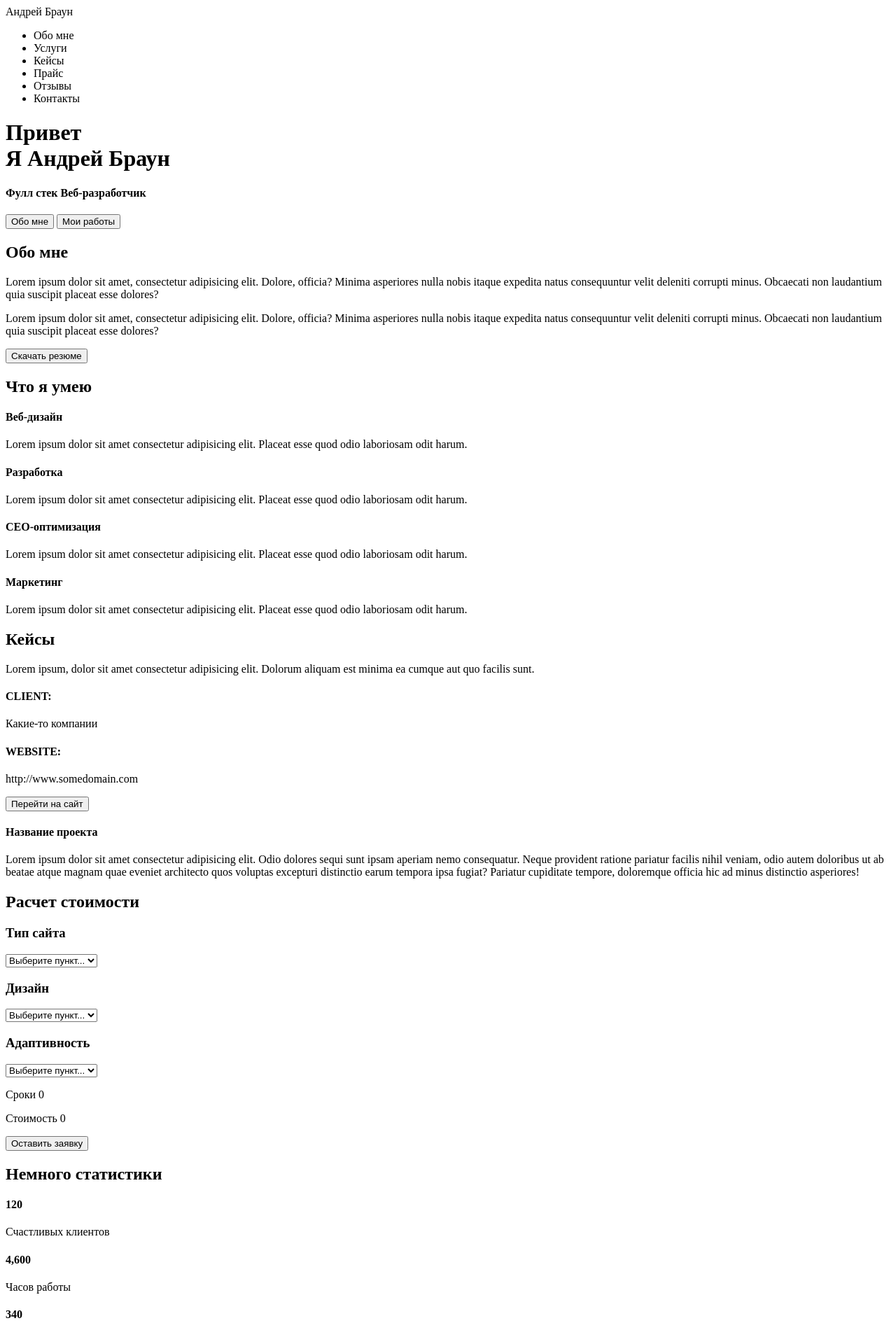
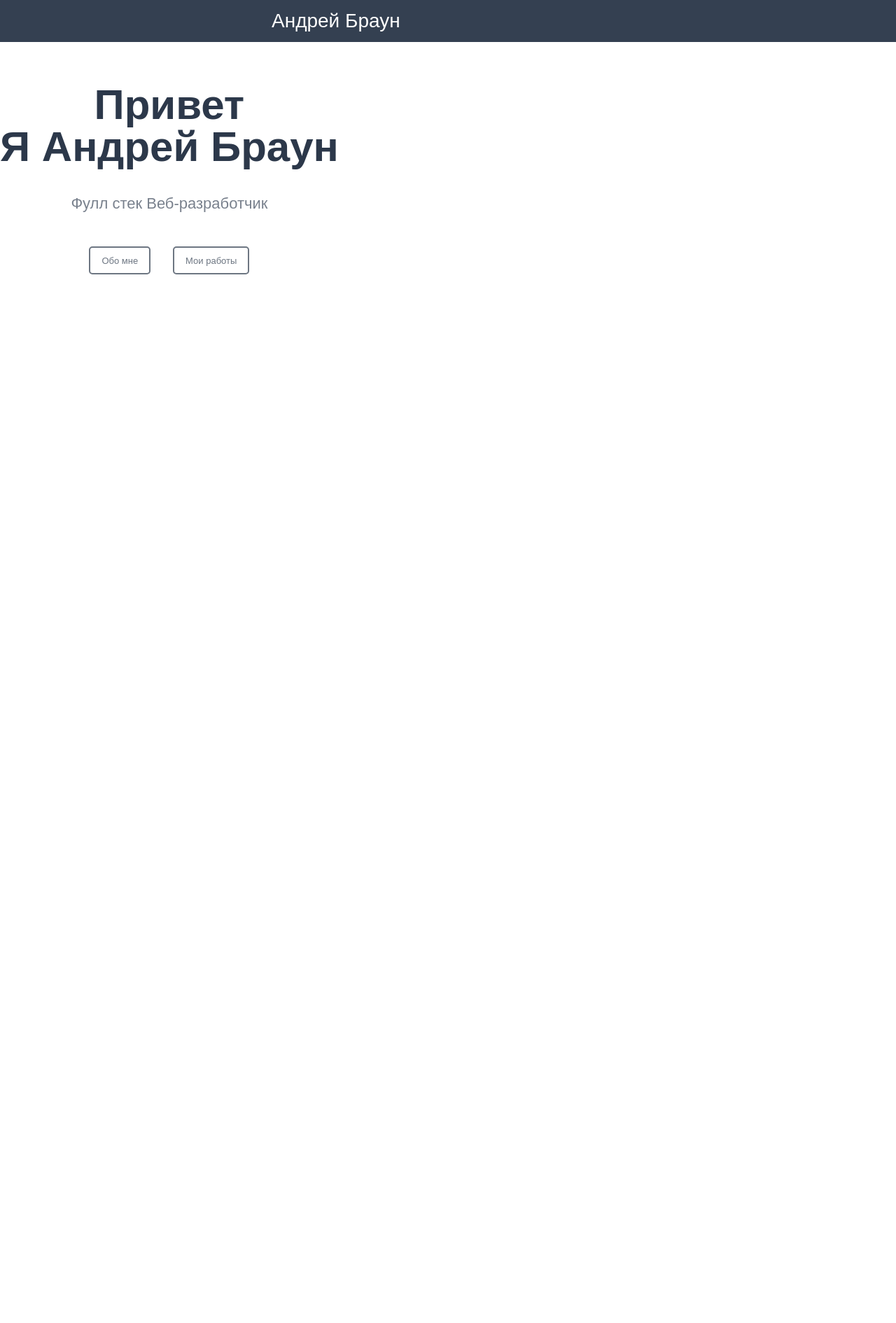
Before and after one commit to VoroncovStanislav/VoroncovStanislav.github.io, a plain HTML site: page src/index.html in a window 1280 px wide. Shown: the top 1890 px of the page at 70% size. After the commit the page ends 800 px from the top, so only its background shows below. Drawn offline with Linux system fonts and the light colour scheme; grey boxes are pictures that could not be loaded.

Commit message:
сделал шапку сайта

```diff
--- /dev/null
+++ b/src/css/reset.css
@@ -0,0 +1,41 @@
+*{
+    padding: 0;
+    margin: 0;
+    border: 0;
+}
+
+*,*:before, *:after{
+	-moz-box-sizing: border-box;
+	-webkit-box-sizing: border-box;
+	box-sizing: border-box;
+}
+
+:focus, :active{outline: none;}
+a:focus, a:active{outline: none;}
+
+nav, footer, header, aside{display: block;}
+
+html, body{
+height:100%;
+width:100%;
+font-size: 100%;
+line-height: 1;
+font-size:14px;
+-ms-text-size-adjust: 100%;
+-moz-text-size-adjust: 100%;
+-webkit-text-size-adjust: 100%;
+}
+
+input, button, textarea{font-family: inherit;
+}
+
+input::-ms-clear{display: none;}
+button{cursor: pointer;}
+button::-moz-focus-inner{padding: 0; border:0;}
+a, a:visited{text-decoration: none; color: black;}
+a:hover{text-decoration: none;}
+ul li{list-style: none;}
+img{vertical-align: top;}
+
+
+h1,h2,h3,h4,h5,h6{font-size: inherit; font-weight: 400;}
--- /dev/null
+++ b/src/css/style.css
@@ -0,0 +1,58 @@
+body{
+    font-family: Arial, sans-serif;
+}
+nav{
+    width: 100%;
+    height: 60px;
+    background: #344051;
+}
+.logo{
+    color: #fff;
+    font-size: 28px;
+    line-height: 60px;
+    padding-left: 388px;
+    float: left;
+}
+.menu{
+    float: left;
+    padding-left: 432px;
+}
+.menu li{
+    float: left;
+    line-height: 60px;
+    color: #fff;
+    margin-right: 40px;
+    font-size: 16px;
+    text-transform: uppercase;
+}
+.main{
+    width: 100%;
+    height: calc(100%-60px);
+    background: url(../img/bg.png) center/cover no-repeat;
+}
+.title_container{
+    float: left;
+    margin: 432px, 0px, 404px;
+    color: #2c384a;
+    text-align: center;
+}
+.title_container h1{
+    font-size: 60px;
+    font-weight: bold;
+}
+.title_container h4{
+    margin-top: 40px;
+    font-size: 22px;
+    color: #79818d;
+}
+.title_container input{
+    height: 40px;
+    text-align: center;
+    border: 2px solid #6d7682;
+    background: none;
+    border-radius: 5px;
+    color: #6d7682;
+    font-size: 13px;
+    padding: 0px 16px;
+    margin: 50px 14px 0px 14px;
+}
--- a/src/index.html
+++ b/src/index.html
@@ -7,7 +7,10 @@
     <meta name="description" content="Это моя первая страница...">
     <meta name="author" content="Andrey">
     <meta name="robots" content="all">
-    <meta property="og:titile" content="Это моя первая страница...">
+    <meta property="og:title" content="Это моя первая страница...">
+    <link rel="stylesheet" href="css/reset.css">
+    <link rel="stylesheet" href="css/style.css">
+
     <title>Андрей Браун - Веб-разработчик</title>
 </head>
 <body>
@@ -32,86 +35,5 @@
             <input type="submit" value="Мои работы">
         </div>
     </div>
-    <div class="About me">
-        <h2>Обо мне</h2>
-        <p>Lorem ipsum dolor sit amet, consectetur adipisicing elit. Dolore, officia? Minima asperiores nulla nobis itaque expedita natus consequuntur velit deleniti corrupti minus. Obcaecati non laudantium quia suscipit placeat esse dolores?</p>
-        <p>Lorem ipsum dolor sit amet, consectetur adipisicing elit. Dolore, officia? Minima asperiores nulla nobis itaque expedita natus consequuntur velit deleniti corrupti minus. Obcaecati non laudantium quia suscipit placeat esse dolores?</p>
-        <input type="submit" value="Скачать резюме">
-    </div>
-    <div class="I can do">
-        <h2>Что я умею</h2>
-        <h4>Веб-дизайн</h4>
-        <p>Lorem ipsum dolor sit amet consectetur adipisicing elit. Placeat esse quod odio laboriosam odit harum.</p>
-        <h4>Разработка</h4>
-        <p>Lorem ipsum dolor sit amet consectetur adipisicing elit. Placeat esse quod odio laboriosam odit harum.</p>
-        <h4>CEO-оптимизация</h4>
-        <p>Lorem ipsum dolor sit amet consectetur adipisicing elit. Placeat esse quod odio laboriosam odit harum.</p>
-        <h4>Маркетинг</h4>
-        <p>Lorem ipsum dolor sit amet consectetur adipisicing elit. Placeat esse quod odio laboriosam odit harum.</p>
-    </div>
-    <div class="cases">
-        <h2>Кейсы</h2>
-        <p>Lorem ipsum, dolor sit amet consectetur adipisicing elit. Dolorum aliquam est minima ea cumque aut quo facilis sunt.</p>
-        <h4>CLIENT:</h4>
-        <p>Какие-то компании</p>
-        <h4>WEBSITE:</h4>
-        <p>http://www.somedomain.com</p>
-        <input type="submit" value="Перейти на сайт">
-        <h4>Название проекта</h4>
-        <p>Lorem ipsum dolor sit amet consectetur adipisicing elit. Odio dolores sequi sunt ipsam aperiam nemo consequatur. Neque provident ratione pariatur facilis nihil veniam, odio autem doloribus ut ab beatae atque magnam quae eveniet architecto quos voluptas excepturi distinctio earum tempora ipsa fugiat? Pariatur cupiditate tempore, doloremque officia hic ad minus distinctio asperiores!</p>
-
-    </div>
-    <div class="cost">
-        <h2>Расчет стоимости</h2>
-        <form action="#">
-            <h3>Тип сайта</h3>
-            <select>
-                <option>Выберите пункт...</option>
-            </select>
-            <h3>Дизайн</h3>
-            <select>
-                <option>Выберите пункт...</option>
-            </select>
-            <h3>Адаптивность</h3>
-            <select>
-                <option>Выберите пункт...</option>
-            </select>
-            <p>Сроки 0</p>
-            <p>Стоимость 0</p>
-            <input type="submit" value="Оставить заявку">
-
-        </form>
-    </div>
-    <div class="Statistics">
-        <h2>Немного статистики</h2>
-        <h4>120</h4>
-        <p>Счастливых клиентов</p>
-        <h4>4,600</h4>
-        <p>Часов работы</p>
-        <h4>340</h4>
-        <p>Проектов завершено</p>
-        <h4>23</h4>
-        <p>Наград получено</p>
-    </div>
-    <div class="reviews">
-        <h2>Отзывы</h2>
-        <p>Lorem, ipsum dolor sit amet consectetur adipisicing elit. Nulla perferendis neque numquam et! Aliquam maiores quas obcaecati consequuntur excepturi ipsa ducimus aliquid odit? Laboriosam excepturi cupiditate culpa esse iusto est odit.</p>
-        <p>Михаил, ген.директор ПАО "ГазПром"</p>
-    </div>
-    <div class="Contacts">
-        <h2>Мои контакты</h2>
-        <p>Lorem ipsum dolor sit amet consectetur adipisicing elit. Dolore provident saepe, repellat qui consectetur minima!</p>
-        <p>Санкт-Петербург</p>
-        <p>info@companyname.com</p>
-        <p>+7 999 999-99-99</p>
-        <form action="#">
-            <h3>Оставьте мне сообщение</h3>
-            <p><input type="text" name="userName" placeholder="Имя"/></p>
-            <p><input type="text" name="Email" placeholder="Email"/></p>
-            <p><textarea name="message" cols="30" rows="10" placeholder="Сообщение"></textarea></p>
-            <input type="submit" value="Отправить">
-        </form>
-    </div>
-
 </body>
 </html>
```
Also changed, not shown: src/img/boy.png (added), 1 other file.
